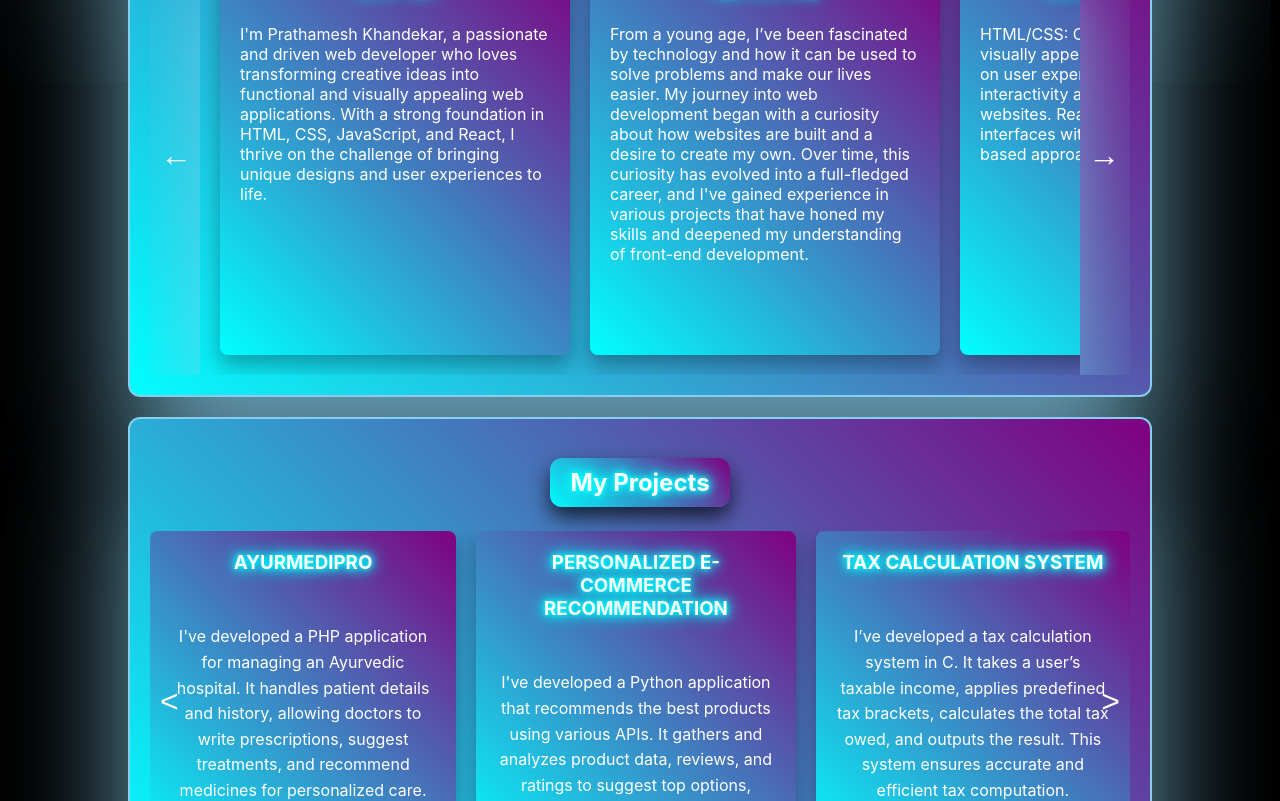
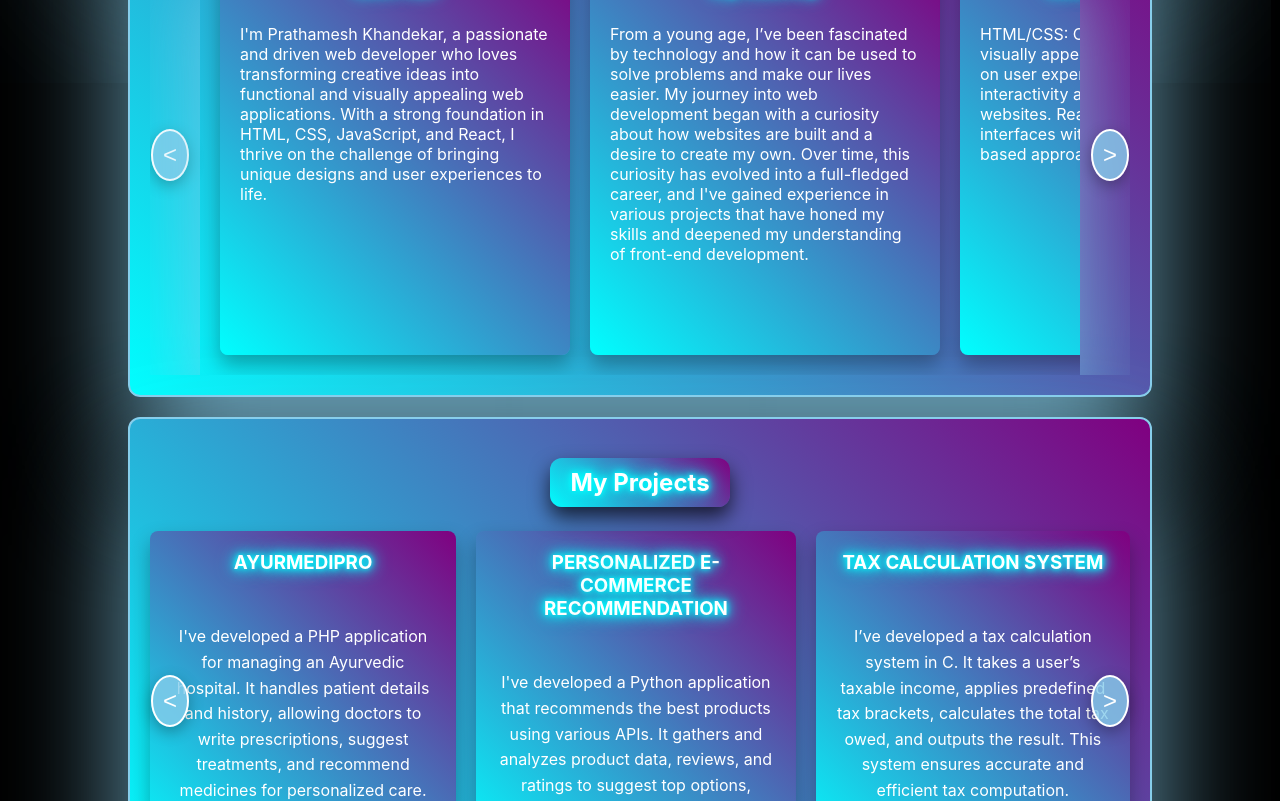
Before and after one commit to flowenol03/Portfolio, a React (Create React App) app: page / in a window 1280 px wide. Shown: the part 680-1481 px from the top of the page. Built offline with nearby package versions, Linux system fonts and the light colour scheme.

Commit message:
initial commit

```diff
--- a/src/components/About.css
+++ b/src/components/About.css
@@ -109,24 +109,32 @@
 
 /* Navigation Arrows */
 .nav-arrow {
-  background: none;
-  border: none;
+  background: rgba(135, 206, 235, 0.8); /* Light blue semi-transparent background */
+  border: 2px solid #ffffff; /* White border */
   color: #ffffff;
-  font-size: 2em;
+  font-size: 1.5em;
   cursor: pointer;
   z-index: 1; /* Ensure arrows are above the projects */
   position: absolute;
   top: 50%;
   transform: translateY(-50%);
   padding: 10px;
+  border-radius: 50%; /* Circular arrows */
+  box-shadow: 0 5px 15px rgba(0, 0, 0, 0.3); /* Shadow effect */
+  transition: background 0.3s ease, transform 0.3s ease; /* Smooth transition for hover effects */
 }
 
 .nav-arrow.left {
-  left: 0; /* Position to the left */
+  left: 1px; /* Adjusted for better visibility */
 }
 
 .nav-arrow.right {
-  right: 0; /* Position to the right */
+  right: 1px; /* Adjusted for better visibility */
+}
+
+.nav-arrow:hover {
+  background: rgba(135, 206, 235, 1); /* Full light blue background on hover */
+  transform: translateY(-50%) scale(1.1); /* Slightly enlarge the arrow on hover */
 }
 
 /* Responsive Styles */
--- a/src/components/About.js
+++ b/src/components/About.js
@@ -54,12 +54,13 @@ function About() {
       <h2>About Me</h2>
       <div className="About-content-wrapper">
       <button
-          className="nav-arrow left"
-          onClick={handlePrevClick}
+  className="arrow arrow-left"
+  onClick={() => handlePrevClick('left')}
   aria-label="Previous"
 >
-          ←
+  {'<'}
 </button>
+
         <div className="About-content" ref={contentRef}>
           {boxes.map((box, index) => (
             <div
@@ -73,11 +74,11 @@ function About() {
           ))}
         </div>
       <button
-          className="nav-arrow right"
+  className="arrow arrow-right"
   onClick={handleNextClick}
   aria-label="Next"
 >
-          →
+  {'>'}
 </button>
       </div>
     </section>
--- a/src/components/Projects.css
+++ b/src/components/Projects.css
@@ -1,3 +1,4 @@
+/* Base Styles */
 .Projects {
   border: 2px solid #87CEEB; /* Sky blue border */
   padding: 20px; /* Space inside the border */
@@ -32,7 +33,6 @@
   justify-content: center; /* Center align the project boxes */
   background: transparent;
   position: relative; /* Position relative for arrow positioning */
-  overflow-x: auto; /* Enable horizontal scrolling if needed */
   -ms-overflow-style: none; /* Hide scrollbar for Internet Explorer and Edge */
   scrollbar-width: none; /* Hide scrollbar for Firefox */
 }
@@ -75,24 +75,32 @@
 }
 
 .arrow {
-  background: none;
-  border: none;
+  background: rgba(135, 206, 235, 0.8); /* Light blue semi-transparent background */
+  border: 2px solid #ffffff; /* White border */
   color: #ffffff;
-  font-size: 2em;
+  font-size: 1.5em;
   cursor: pointer;
   z-index: 1; /* Ensure arrows are above the projects */
   position: absolute;
   top: 50%;
   transform: translateY(-50%);
   padding: 10px;
+  border-radius: 50%; /* Circular arrows */
+  box-shadow: 0 5px 15px rgba(0, 0, 0, 0.3); /* Shadow effect */
+  transition: background 0.3s ease, transform 0.3s ease; /* Smooth transition for hover effects */
 }
 
 .arrow-left {
-  left: 0;
+  left: 1px; /* Adjusted for better visibility */
 }
 
 .arrow-right {
-  right: 0;
+  right: 1px; /* Adjusted for better visibility */
+}
+
+.arrow:hover {
+  background: rgba(135, 206, 235, 1); /* Full light blue background on hover */
+  transform: translateY(-50%) scale(1.1); /* Slightly enlarge the arrow on hover */
 }
 
 @media (max-width: 768px) {
@@ -103,4 +111,12 @@
   .project-container {
     flex-direction: row; /* Ensure projects are in a row on small screens */
   }
+
+  .arrow-left {
+    left: 0; /* Align arrow to the left edge */
+  }
+
+  .arrow-right {
+    right: 0; /* Align arrow to the right edge */
+  }
 }
```
Lines whose indentation alone changed are shown as unchanged.
